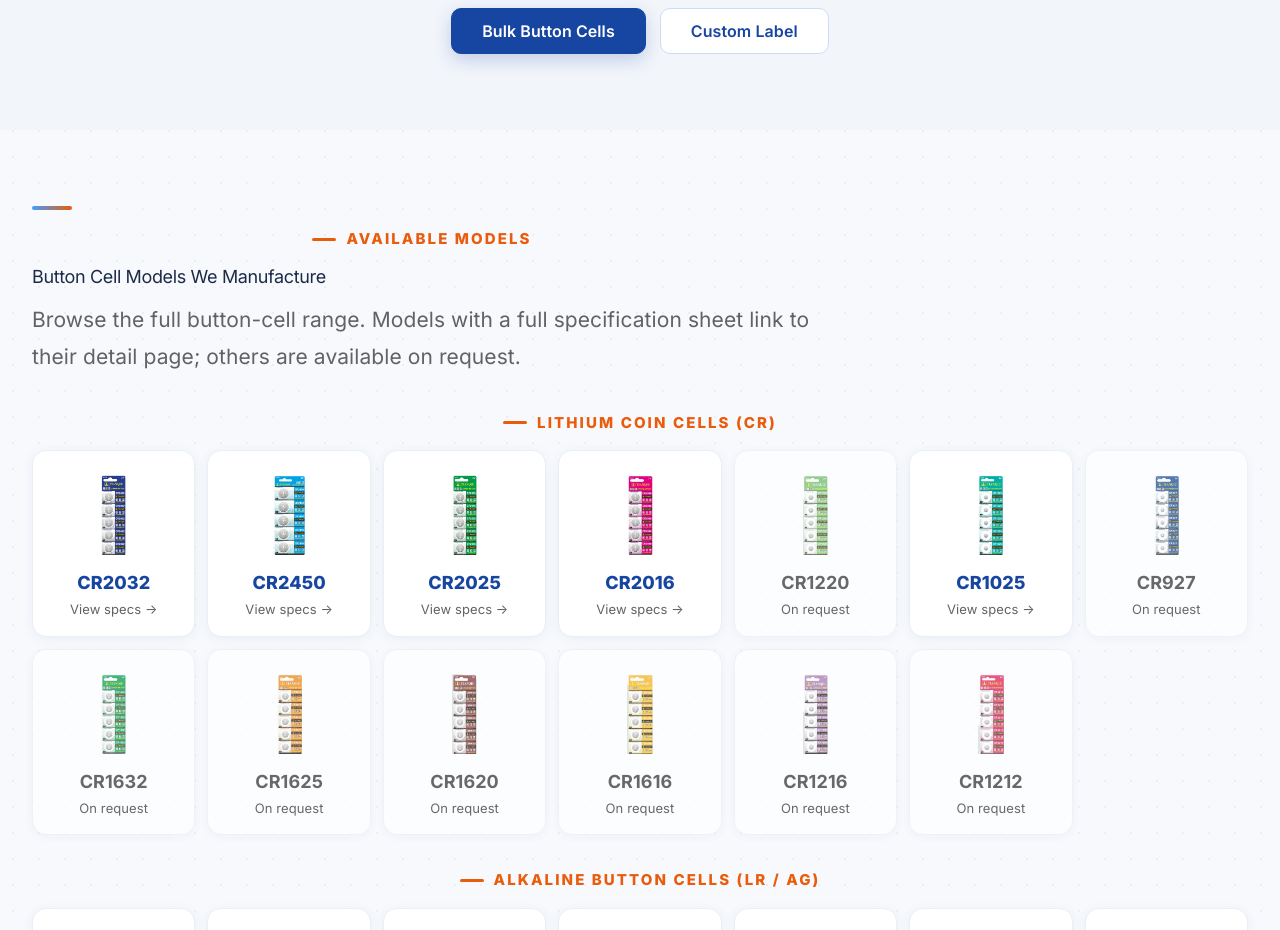
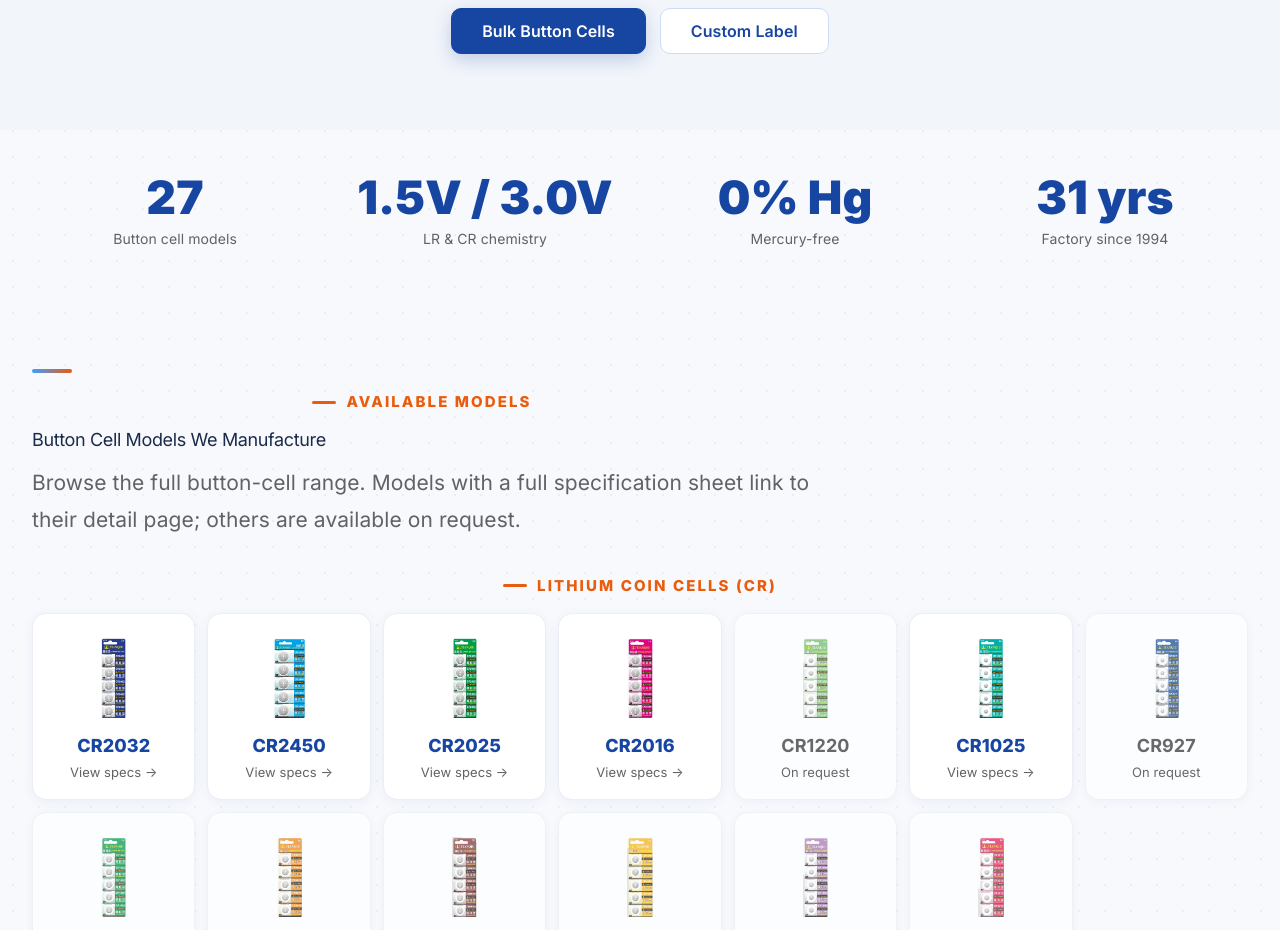
Before and after one commit to tomcgj-hash/aaaoemfactory.com, an Astro site: page /button-cell-battery in a window 1280 px wide. Shown: the part 4380-5310 px from the top of the page. Built offline with nearby package versions, Linux system fonts and the light colour scheme; Astro itself is replaced by a stand-in of ours; grey boxes are pictures that could not be loaded.

Commit message:
TIANQIU — button-cell big-number strip

```diff
--- a/src/pages/button-cell-battery.astro
+++ b/src/pages/button-cell-battery.astro
@@ -189,6 +189,17 @@ const faqSchema = { '@context': 'https://schema.org', '@type': 'FAQPage',
     </div>
   </section>
 
+  <section class="section reveal" style="padding:0;background:var(--soft);">
+    <div class="container">
+      <div style="display:grid;grid-template-columns:repeat(4,1fr);gap:24px;padding:44px 0;border-left:0;">
+        <div style="text-align:center;"><div style="font-size:46px;font-weight:900;color:var(--primary);line-height:1;">27</div><div style="font-size:14px;color:var(--ink-2);margin-top:8px;">Button cell models</div></div>
+        <div style="text-align:center;"><div style="font-size:46px;font-weight:900;color:var(--primary);line-height:1;">1.5V / 3.0V</div><div style="font-size:14px;color:var(--ink-2);margin-top:8px;">LR &amp; CR chemistry</div></div>
+        <div style="text-align:center;"><div style="font-size:46px;font-weight:900;color:var(--primary);line-height:1;">0% Hg</div><div style="font-size:14px;color:var(--ink-2);margin-top:8px;">Mercury-free</div></div>
+        <div style="text-align:center;"><div style="font-size:46px;font-weight:900;color:var(--primary);line-height:1;">31 yrs</div><div style="font-size:14px;color:var(--ink-2);margin-top:8px;">Factory since 1994</div></div>
+      </div>
+    </div>
+  </section>
+
   <!-- MODEL OVERVIEW -->
   <section class="section reveal" style="background:var(--soft);">
     <div class="container">
```
